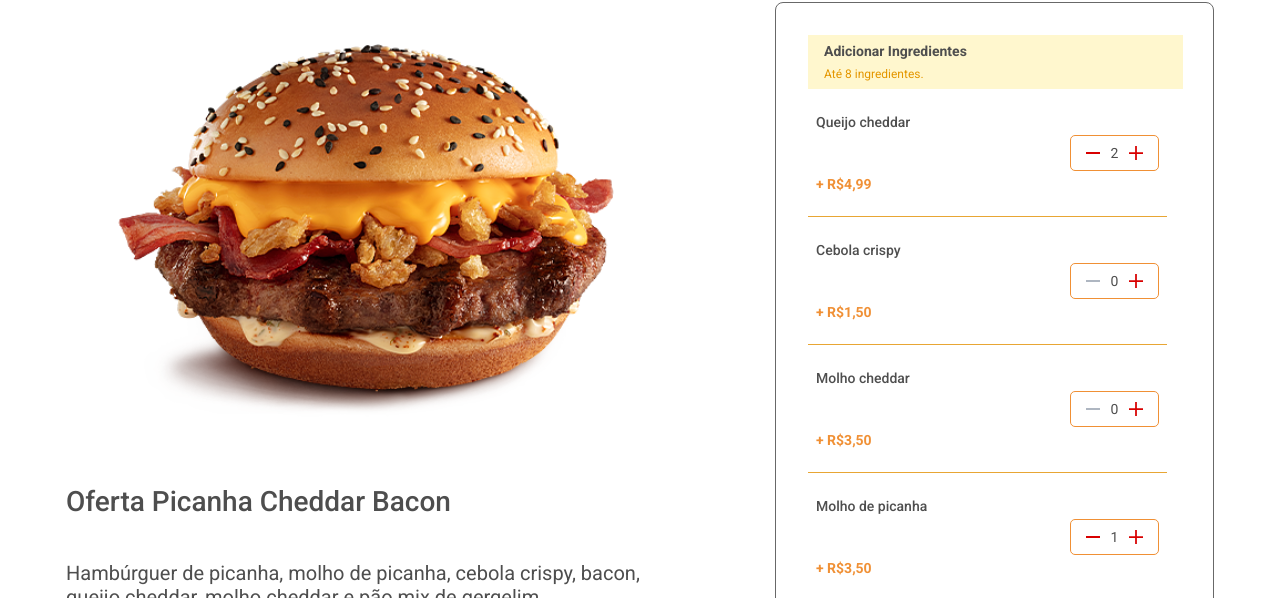
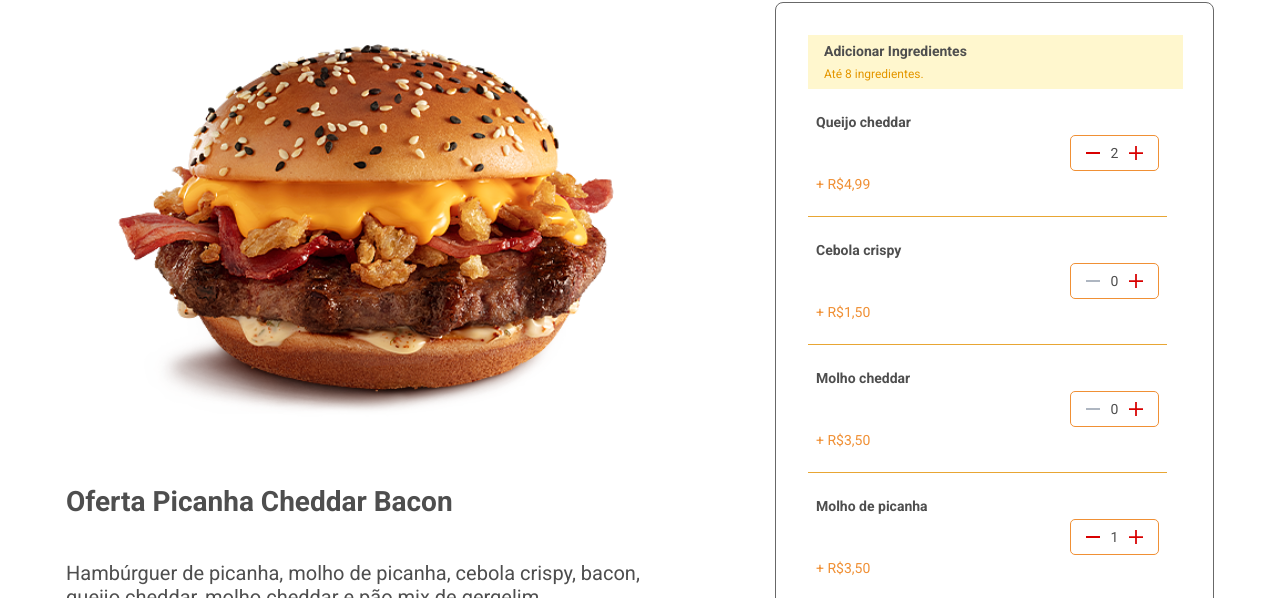
Before and after one commit to Kinho11/teamsoftbr-desafio, a React (Create React App) app: page / in a window 1280 px wide. Shown: the part 354-952 px from the top of the page. Built offline with nearby package versions, Linux system fonts and the light colour scheme.

Commit message:
ajeitando

```diff
--- a/src/components/Content/Content.styled.ts
+++ b/src/components/Content/Content.styled.ts
@@ -22,7 +22,7 @@ export const HamburguerPhoto = styled.img`
 export const NameProduct = styled.h1`
   color: var(--color-dark-gray);
   font-size: 28px;
-  font-weight: 500;
+  font-weight: 600;
   height: 98px;
   display: flex;
   align-items: center;
--- a/src/components/Header/Header.styled.ts
+++ b/src/components/Header/Header.styled.ts
@@ -7,7 +7,7 @@ export const HeaderContainer = styled.header`
   padding: 16px 40px;
   display: flex;
   align-items: center;
-
+  box-shadow: 0px 2px 4px rgba(0, 0, 0, 0.15);
   .arrowLeft{
     display: none;
   }
--- a/src/components/Ingredient/Ingredient.styled.ts
+++ b/src/components/Ingredient/Ingredient.styled.ts
@@ -11,7 +11,7 @@ export const IngredientConteiner = styled.div`
 
 export const TitleIngredient = styled.h2`
   font-size: 14px;
-  font-weight: 500;
+  font-weight: 600;
   color: var(--color-dark-gray);
   margin-top: 17px;
 `
@@ -41,6 +41,7 @@ export const ValueIngredient = styled.h3`
   color: var(--color-orange);
   font-size: 14px;
   margin-bottom: 16px;
+  font-weight: 400;
 `
 
 export const IconQuantityIngredient = styled.img`
```
